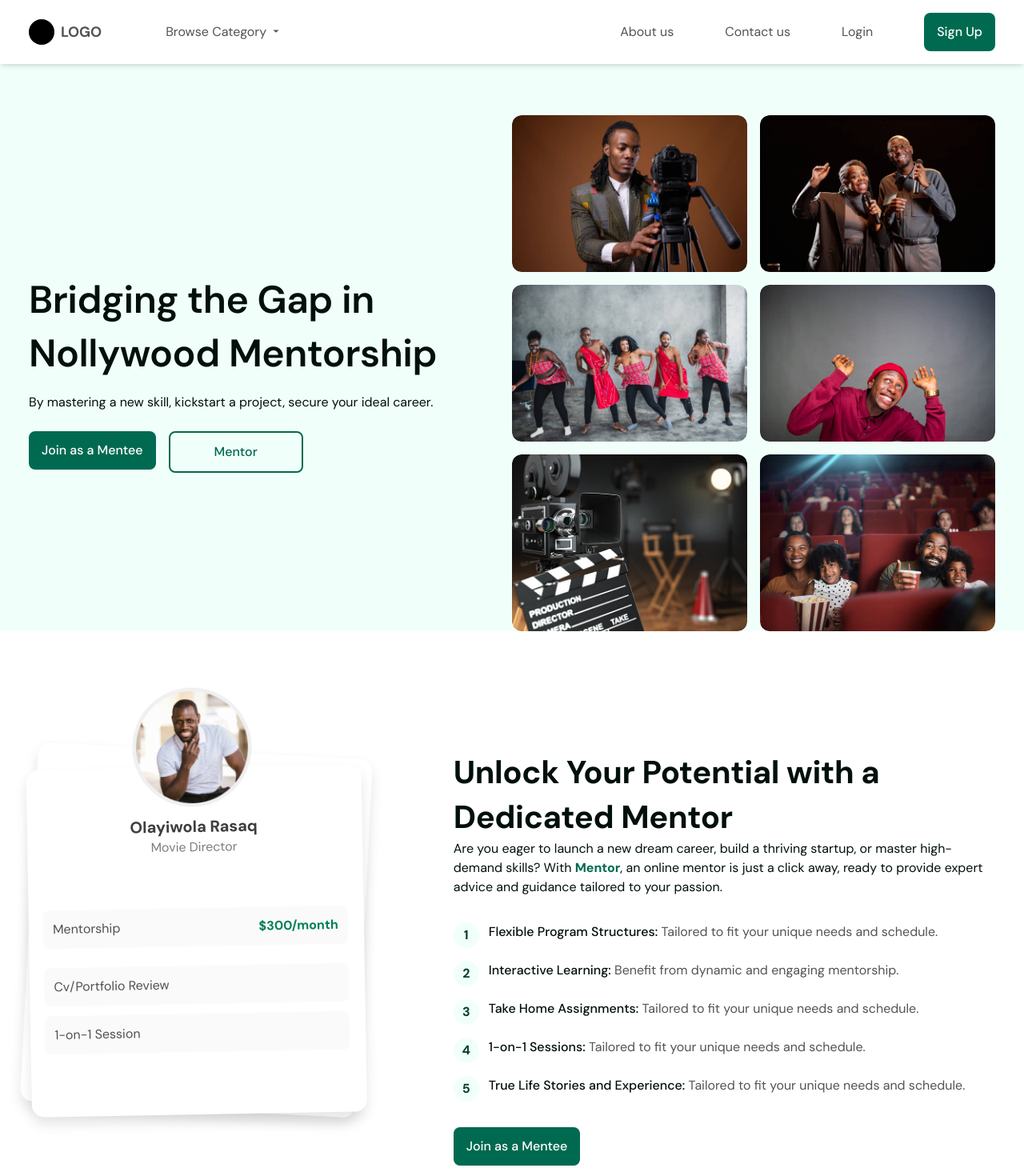
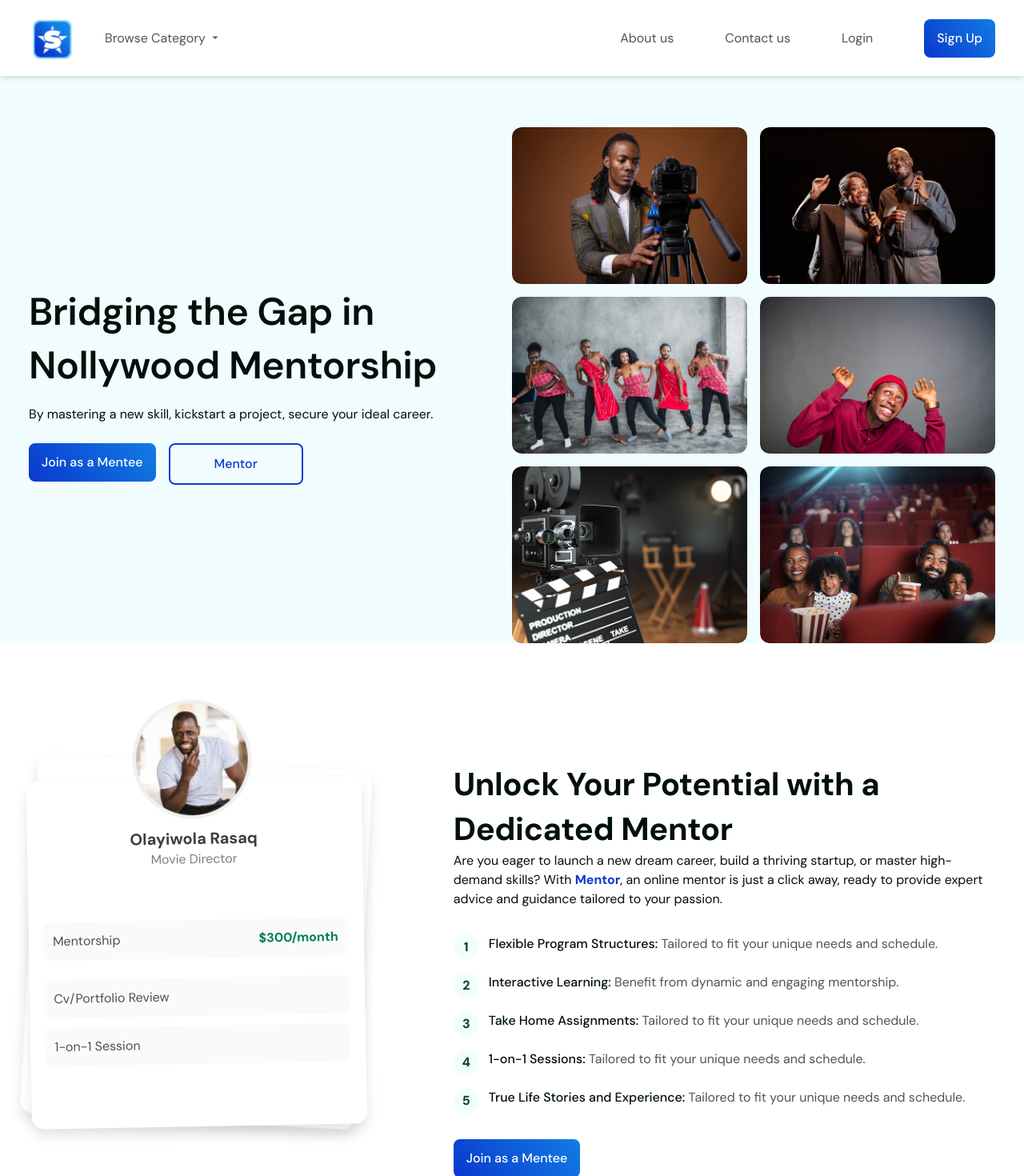
Before and after one commit to Omolara5861/superstar-mentors, a Next.js app: page / in a window 1280 px wide. Shown: the top 1470 px of the page at 80% size. Built offline with nearby package versions, Linux system fonts and the light colour scheme.

Commit message:
refactor: :recycle: Update color scheme

```diff
--- a/src/app/globals.css
+++ b/src/app/globals.css
@@ -69,6 +69,7 @@ h3 {
   border: 1.5px solid #F1FFFB;
   box-shadow: 0px 9.31px 15.51px 0px #0000001A;
 }
+
 .mentor-child {
   background: #fff;
   height: 434.26px;
@@ -80,7 +81,7 @@ h3 {
   transform: rotate(-4deg);
   border: 1.5px solid #F1FFFB;
   box-shadow: 0px 9.31px 15.51px 0px #0000001A;
-    border: 1.5px ;
+  border: 1.5px;
 }
 
 .mentee {
@@ -97,7 +98,9 @@ h3 {
 .mentee:hover p:first-child {
   color: #01100A;
 }
-.mentee:hover p:last-child, .mentee:hover p.cont {
+
+.mentee:hover p:last-child,
+.mentee:hover p.cont {
   color: #006A50;
 }
 
@@ -123,9 +126,11 @@ h3 {
 }
 
 .border-grad {
-  border: 1px solid transparent; /* Define a border, 'transparent' can be replaced with any color */
+  border: 1px solid transparent;
+  /* Define a border, 'transparent' can be replaced with any color */
   border-image-source: linear-gradient(180deg, #D8FAF2 0%, rgba(1, 16, 10, 0.78) 100%);
-  border-image-slice: 1; /* This slices the gradient at all corners and fills the border */
+  border-image-slice: 1;
+  /* This slices the gradient at all corners and fills the border */
   border-radius: 15px;
   padding: 40px;
   border: 1px solid;
@@ -162,6 +167,7 @@ margin-bottom: 22px;
 .react-calendar__month-view__weekdays {
   padding: 12px 0;
 }
+
 .react-calendar__month-view__days button {
   padding: 10px 0;
 }
@@ -182,12 +188,32 @@ abbr:where([title]) {
   border-bottom: none !important;
 }
 
-.link:hover, .active {
+.link:hover,
+.active {
   border-right: 3px solid var(--Accent, #FFC145);
   background: #066921;
   color: #fff;
 }
 
-.link:hover img, .active img, .active1 img {
+.link:hover img,
+.active img,
+.active1 img {
   filter: brightness(0) invert(1) !important;
 }
+
+button.bg-primary {
+  background: linear-gradient(50.51deg, #0938CE -0.08%, #1385E6 111.62%) !important;
+}
+
+button.bg-primary:hover {
+  background: #0938CE !important;
+}
+
+button.bg-transparent {
+  border-color: linear-gradient(50.51deg, #0938CE -0.08%, #1385E6 111.62%) !important;
+}
+
+button.bg-transparent:hover {
+  background: linear-gradient(50.51deg, #0938CE -0.08%, #1385E6 111.62%);
+  color: #fff !important;
+}
--- a/src/components/button/Button.tsx
+++ b/src/components/button/Button.tsx
@@ -14,7 +14,7 @@ const Button: React.FC<ButtonProps> = ({ btnText, href, width, classnames }) =>
         >
             <button
                 style={{ width: width || 'auto' }}
-                className={`inline-block bg-primary hover:bg-[#002C1C] !w-auto py-3 px-4 rounded-lg text-white font-medium ${classnames}`}>
+                className={`inline-block bg-primary !w-auto py-3 px-4 rounded-lg text-white font-medium ${classnames}`}>
                 {btnText}
             </button>
         </Link>
--- a/src/components/faqs/Faqs.tsx
+++ b/src/components/faqs/Faqs.tsx
@@ -57,10 +57,10 @@ const FAQAccordion = () => {
                             onClick={() => toggleFAQ(index)}
                         >
                             <div className="flex justify-between items-center mt-5">
-                                <h3 className="text-lg font-medium text-[#06402B]">
+                                <h3 className="text-lg font-medium text-primary">
                                     {faq.question}
                                 </h3>
-                                <div className="w-[40px] h-[40px] rounded-[20px] flex justify-center items-center bg-[#06402B]">
+                                <div className="w-[40px] h-[40px] rounded-[20px] flex justify-center items-center bg-primary">
                                     <svg
                                         className={`w-6 h-6 text-white transition-transform duration-300 ${openIndex === index ? 'transform rotate-180' : ''
                                             }`}
--- a/src/components/footer/Footer.tsx
+++ b/src/components/footer/Footer.tsx
@@ -4,12 +4,18 @@ import Link from 'next/link';
 
 const Footer = () => {
     return (
-        <footer className="bg-[#002C1C] text-[#FEFEFF] py-[133px]">
+        <footer className="bg-tertiary text-[#FEFEFF] py-[133px]">
             <div className="container mx-auto px-4">
                 <div className="flex flex-col lg:flex-row justify-between lg:items-start">
                     {/* Logo and Description */}
                     <div className="lg:w-1/4 mb-8 lg:mb-0">
-                        <Image width={172} height={56} src="/f-logo.png" alt="Footer Logo" />
+                        <Image
+                            src='/f-logo.svg'
+                            alt="Logo"
+                            width={85}
+                            height={85}
+                            className="object-cover"
+                        />
                         <p className="text-sm mt-4">
                             Lorem ipsum dolor sit amet consectetur. Tellus cursus natoque aenean tortor. Non acc
                         </p>
--- a/src/components/navbar/Navbar.tsx
+++ b/src/components/navbar/Navbar.tsx
@@ -2,6 +2,7 @@
 import { useState } from 'react';
 import Link from 'next/link';
 import Button from '../button/Button';
+import Image from 'next/image';
 
 const Navbar = () => {
     const [dropdownOpen, setDropdownOpen] = useState(false);
@@ -29,10 +30,13 @@ const Navbar = () => {
                 {/* Desktop Menu */}
                 <div className="hidden md:flex space-x-8 items-center">
                     <Link href='/'>
-                        <div className="flex items-center mr-12">
-                            <div className="bg-black rounded-full w-8 h-8"></div>
-                            <span className="ml-2 text-lg font-bold">LOGO</span>
-                        </div>
+                        <Image
+                            src='/logo.svg'
+                            alt="Logo"
+                            width={63}
+                            height={63}
+                            className="object-cover"
+                        />
                     </Link>
                     <div className="relative">
                         <button
--- a/src/pages/about/components/Difference.tsx
+++ b/src/pages/about/components/Difference.tsx
@@ -9,7 +9,7 @@ const DifferenceSection = () => {
                    <Image src='/about/shake.png' alt='Hand Shake' width={613} height={600} className='shake' />
                 </div>
                 <div className="flex flex-col lg:-ml-44 -mt-44 w-6/12 lg:mt-0 max-md:ml-0 max-md:w-full">
-                    <div className="flex overflow-hidden flex-col grow justify-center px-20 py-10 mt-24 w-full rounded-none bg-[#06402B] max-md:px-5 max-md:mt-10 max-md:max-w-full shake">
+                    <div className="flex overflow-hidden flex-col grow justify-center px-20 py-10 mt-24 w-full rounded-none bg-tertiary max-md:px-5 max-md:mt-10 max-md:max-w-full shake">
                         <div className="flex flex-col w-full max-md:max-w-full">
                             <div className="flex flex-col w-full max-md:max-w-full">
                                 <h2 className='text-white'>
@@ -26,7 +26,7 @@ const DifferenceSection = () => {
                                 </p>
                             </div>
                             <Link href=''>
-                                <button className="bg-secondary mt-10 text-primary inline-block hover:bg-primary hover:text-secondary font-medium lg:w-[168px] w-auto py-3 px-4 rounded-lg">
+                                <button className="bg-background mt-10 text-primary inline-block hover:bg-primary hover:text-background font-medium lg:w-[168px] w-auto py-3 px-4 rounded-lg">
                                     Find a Mentor
                                 </button>
                             </Link>
--- a/src/pages/home/home/hero/Hero.tsx
+++ b/src/pages/home/home/hero/Hero.tsx
@@ -4,7 +4,7 @@ import Link from "next/link";
 
 const HeroSection = () => {
     return (
-        <section className="bg-[#F1FFFB] pt-16">
+        <section className="bg-[#F1FCFF] pt-16">
             <div className="container mx-auto px-4 flex flex-col lg:flex-row items-center">
                 {/* Text Area */}
                 <div className="lg:w-1/2 w-full mb-8 lg:mb-0 lg:pr-12 text-center lg:text-left text-text">
@@ -17,7 +17,7 @@ const HeroSection = () => {
                     <div className="flex flex-col justify-center lg:flex-row lg:justify-start lg:space-x-4">
                         <Button href='/signup' width='168px' btnText=' Join as a Mentee' />
                         <Link href='/signup'>
-                            <button className="lg:mt-0 mt-3 inline-block bg-transparent hover:bg-secondary hover:border-none font-medium w-[168px] py-3 px-4 rounded-lg text-primary border-2 border-primary">
+                            <button className="lg:mt-0 mt-3 inline-block bg-transparent hover:border-none font-medium w-[168px] py-3 px-4 rounded-lg text-primary border-2 border-primary">
                                 Mentor
                             </button>
                         </Link>
--- a/src/pages/login/login.tsx
+++ b/src/pages/login/login.tsx
@@ -25,10 +25,11 @@ const LoginPage = () => {
                 <div className="text-center">
                     <div className="bg-white p-4 rounded-lg shadow-md">
                         <Image
-                            src="/f-logo.png"
+                            src='/logo.svg'
                             alt="Logo"
-                            width={120}
-                            height={40}
+                            width={63}
+                            height={63}
+                            className="object-cover"
                         />
                     </div>
                 </div>
--- a/src/pages/signup/signup.tsx
+++ b/src/pages/signup/signup.tsx
@@ -32,11 +32,12 @@ const SignUpPage = () => {
         <div className="text-center">
           <div className="bg-white p-4 rounded-lg shadow-md">
             <Image
-              src="/f-logo.png"
-              alt="Logo"
-              width={120}
-              height={40}
-            />
+                                       src='/logo.svg'
+                                       alt="Logo"
+                                       width={63}
+                                       height={63}
+                                       className="object-cover"
+                                   />
           </div>
         </div>
       </div>
--- a/tailwind.config.ts
+++ b/tailwind.config.ts
@@ -14,11 +14,11 @@ const config: Config = {
           "conic-gradient(from 180deg at 50% 50%, var(--tw-gradient-stops))",
       },
         colors: {
-        primary: '#006A50', // Primary color
+        primary: '#0A39CF', // Primary color
         secondary: '#D8FAF2', // Secondary color
-        tertiary: '#066921', // Secondary color
+        tertiary: '#0034BA', // Secondary color
         accent: '#FFC145', // Accent color
-        background: '#F1FFFB', // Background color
+        background: '#F1FCFF', // Background color
         subtext: '#525353', // Subtext color
         text: '#01100A', // Text color
         dashboard1: '#171819', // Background dashboard1 color
```
Also changed, not shown: public/f-logo.svg (added), public/logo.svg (added), src/components/testimonial/Testimonial.tsx (indentation only). Lines whose indentation alone changed are shown as unchanged.
